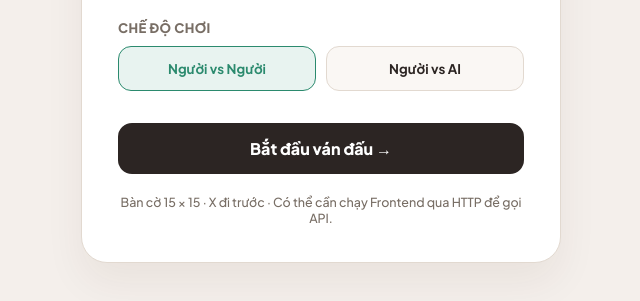
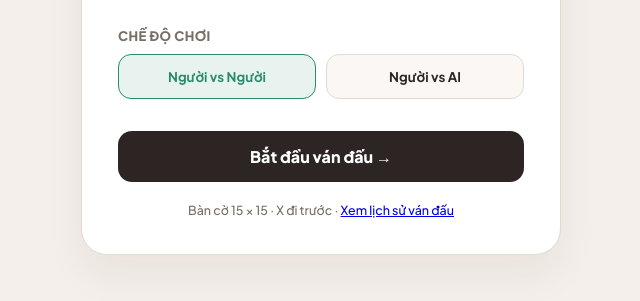
Before and after one commit to emt0147t/caroAI, a website: page frontend/Caro_AI/welcome.html in a window 1280 px wide. Shown: the part 383-684 px from the top of the page, without its empty margins (319-959 px from the left). Drawn offline with Linux system fonts and the light colour scheme.

Commit message:
feat(frontend): link history from welcome screen

```diff
--- a/frontend/Caro_AI/welcome.html
+++ b/frontend/Caro_AI/welcome.html
@@ -49,7 +49,7 @@
     </section>
     <button id="startBtn" class="start" type="button">Bắt đầu ván đấu →</button>
     <p id="message" class="message hidden" role="alert"></p>
-    <p class="foot">Bàn cờ 15 × 15 · X đi trước · Có thể cần chạy Frontend qua HTTP để gọi API.</p>
+    <p class="foot">Bàn cờ 15 × 15 · X đi trước · <a href="history.html">Xem lịch sử ván đấu</a></p>
   </main>
   <script>
     // Configure a separate backend origin by setting window.CAROAI_API_BASE_URL before this script.
```
